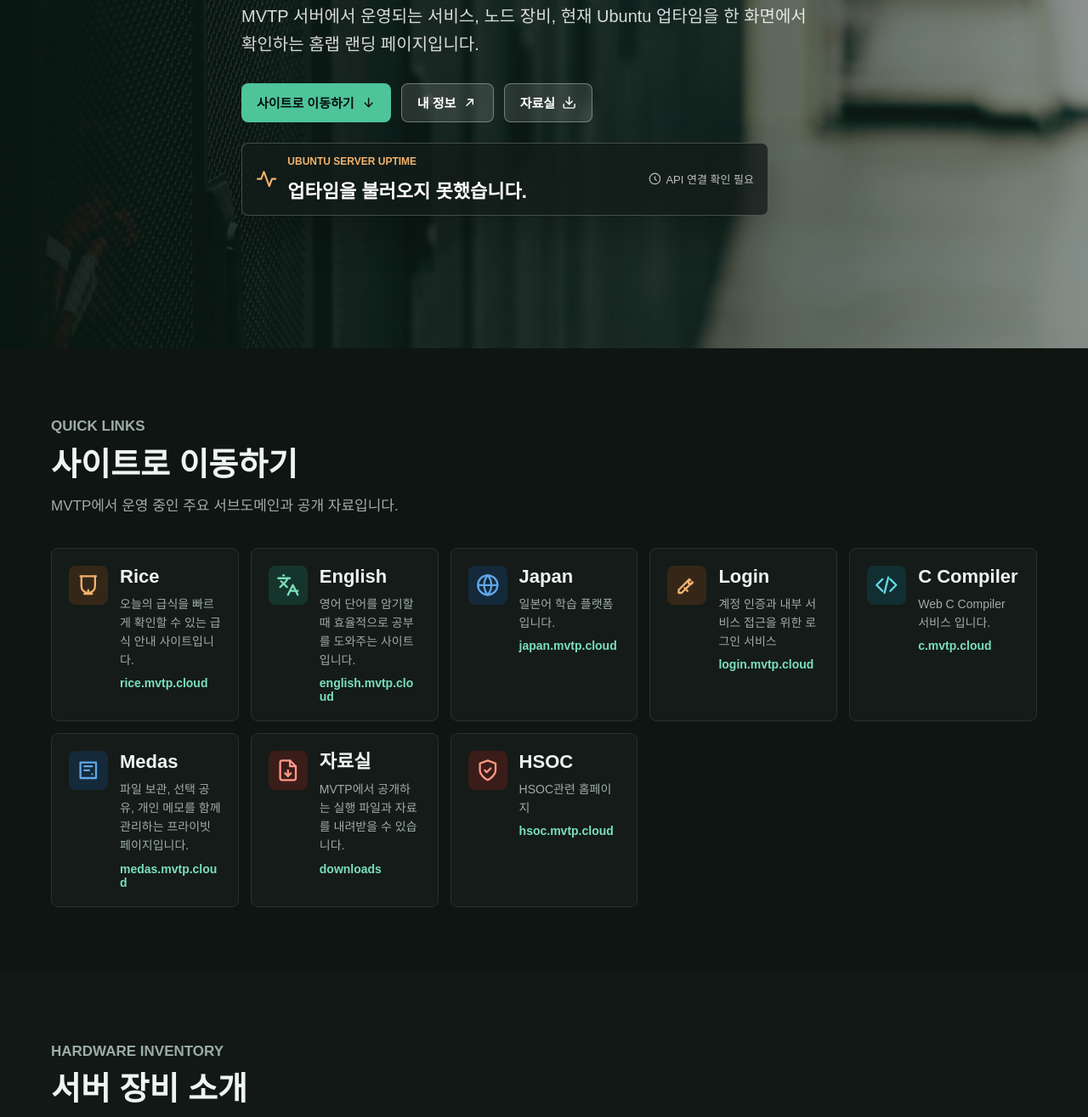
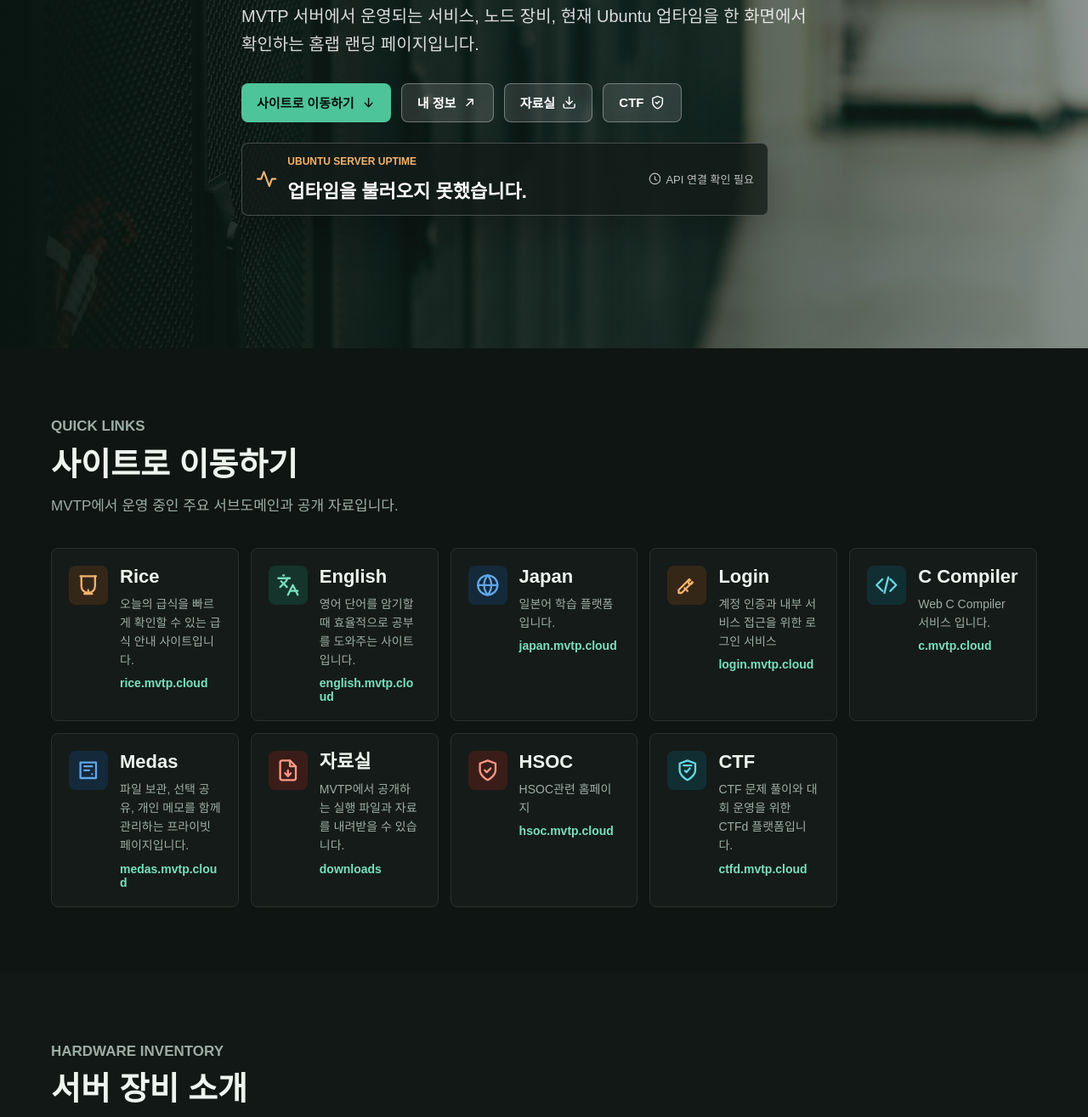
Before and after one commit to deploy103/mvtp-homepage, a website: page public/index.html in a window 1280 px wide. Shown: the part 262-1577 px from the top of the page at 85% size. Drawn offline with Linux system fonts and the light colour scheme; no server answers.

Commit message:
Add CTF site link

```diff
--- a/public/index.html
+++ b/public/index.html
@@ -20,6 +20,7 @@
       </a>
       <nav aria-label="Primary navigation">
         <a href="#sites">사이트</a>
+        <a href="https://ctfd.mvtp.cloud" target="_blank" rel="noreferrer noopener">CTF</a>
         <a href="downloads.html">자료실</a>
         <a href="#hardware">장비</a>
         <a href="about.html">내 정보</a>
@@ -55,6 +56,13 @@
                 <path d="M21 15v4a2 2 0 0 1-2 2H5a2 2 0 0 1-2-2v-4" />
                 <path d="M7 10l5 5 5-5" />
                 <path d="M12 15V3" />
+              </svg>
+            </a>
+            <a class="button button-secondary" href="https://ctfd.mvtp.cloud" target="_blank" rel="noreferrer noopener">
+              CTF
+              <svg viewBox="0 0 24 24" aria-hidden="true">
+                <path d="M12 22s8-4 8-10V5l-8-3-8 3v7c0 6 8 10 8 10Z" />
+                <path d="m9 12 2 2 4-4" />
               </svg>
             </a>
           </div>
@@ -212,6 +220,21 @@
                 <em>hsoc.mvtp.cloud</em>
               </span>
             </a>
+
+            <a class="service-card" href="https://ctfd.mvtp.cloud" target="_blank" rel="noreferrer noopener">
+              <span class="service-icon service-icon-code">
+                <svg viewBox="0 0 24 24" aria-hidden="true">
+                  <path d="M12 22s8-4 8-10V5l-8-3-8 3v7c0 6 8 10 8 10Z" />
+                  <path d="M9.5 12.5 11 14l3.5-4" />
+                  <path d="M8 7h8" />
+                </svg>
+              </span>
+              <span class="service-copy">
+                <strong>CTF</strong>
+                <span>CTF 문제 풀이와 대회 운영을 위한 CTFd 플랫폼입니다.</span>
+                <em>ctfd.mvtp.cloud</em>
+              </span>
+            </a>
           </div>
         </div>
       </section>
```
